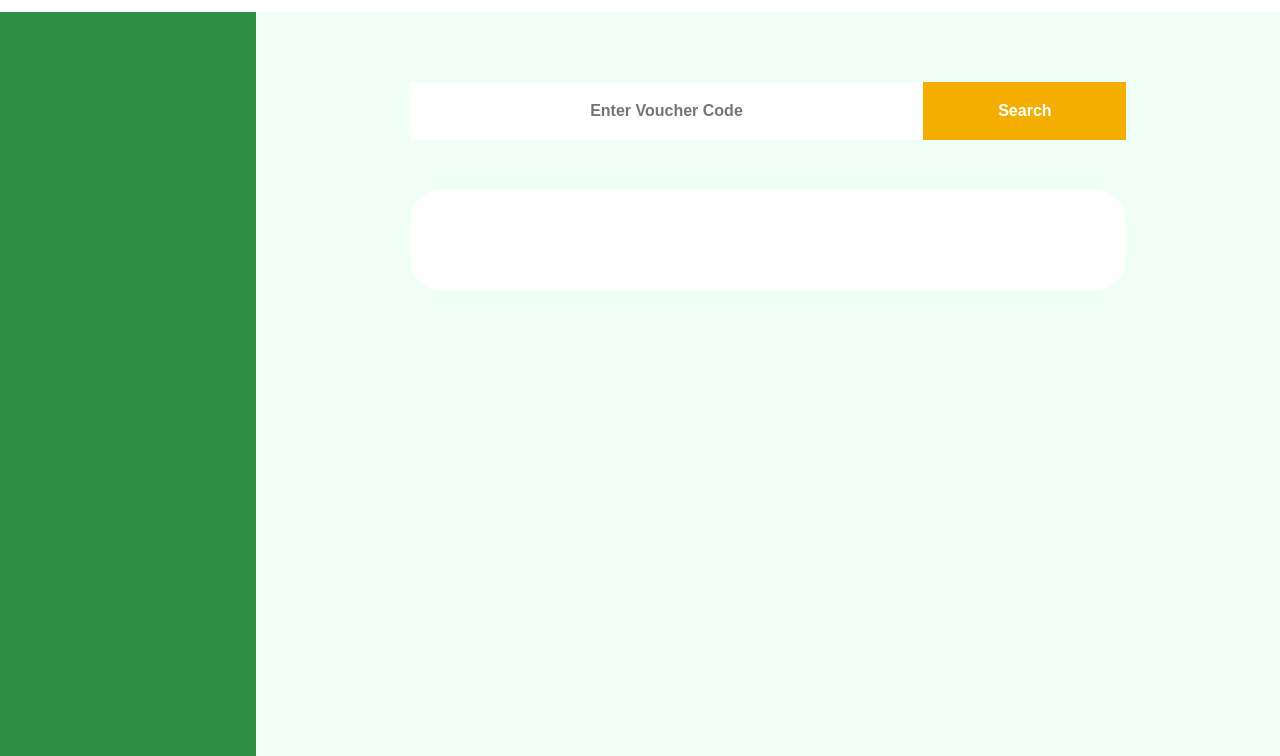
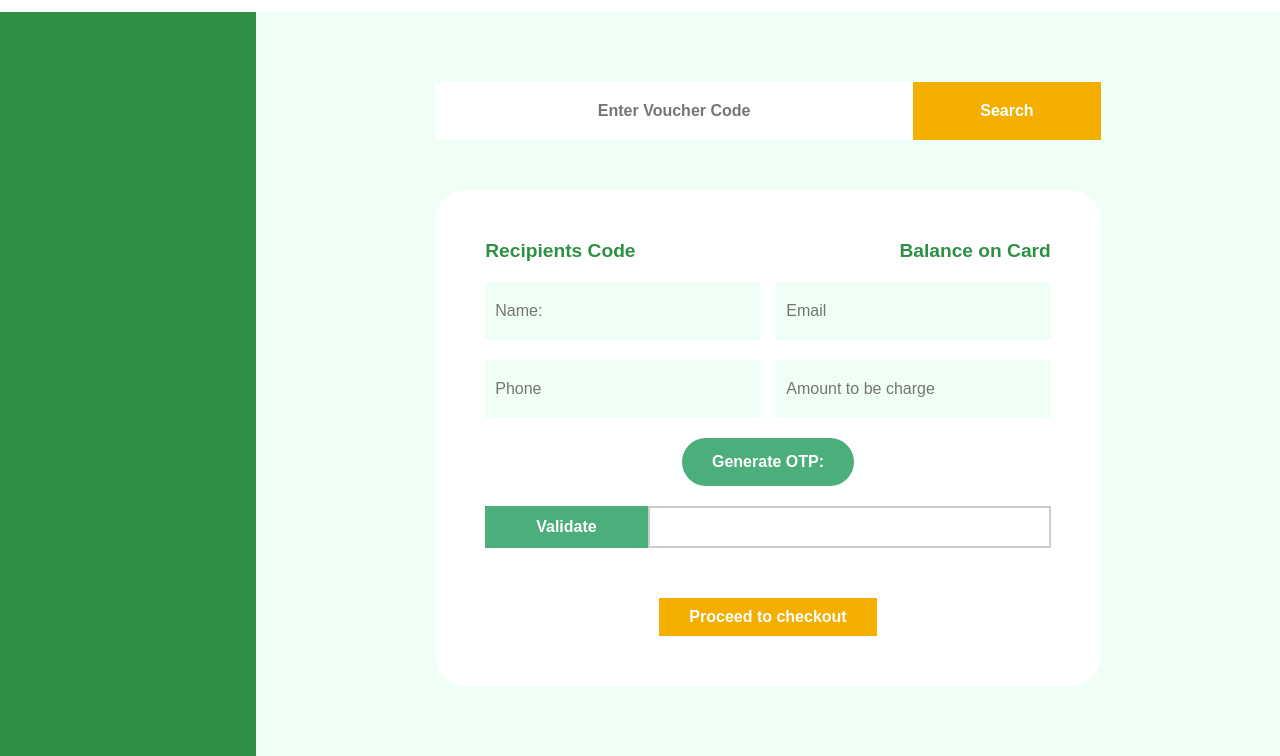
Before and after one commit to codebarz/bbgiftcard-associate, a plain HTML site: page index.html in a window 1280 px wide. Shown: the part 138-894 px from the top of the page. Before the commit the page ends 800 px from the top, so only its background shows below. Drawn offline with Linux system fonts and the light colour scheme.

Commit message:
completed for area

```diff
--- a/index.html
+++ b/index.html
@@ -37,11 +37,34 @@
       <nav class="side-nav"></nav>
       <section class="main-section">
         <div class="forms-area">
-          <div class="search-bar">
-            <input type="text" placeholder="Enter Voucher Code" />
-            <button>Search</button>
+          <form>
+            <div class="search-bar">
+              <input type="text" placeholder="Enter Voucher Code" />
+              <button>Search</button>
+            </div>
+          </form>
+          <div class="other-forms">
+            <div class="form-buttons">
+              <button>Recipients Code</button>
+              <button>Balance on Card</button>
+            </div>
+            <form>
+              <input type="text" placeholder="Name:" />
+              <input type="email" placeholder="Email" />
+              <input type="text" placeholder="Phone" />
+              <input type="number" placeholder="Amount to be charge" />
+              <div class="sub-area">
+                <button>Generate OTP:</button>
+              </div>
+            </form>
+            <div class="search-bar in-other-forms">
+              <button>Validate</button>
+              <input type="text" />
+            </div>
+            <div class="checkout">
+              <button>Proceed to checkout</button>
+            </div>
           </div>
-          <div class="other-forms"></div>
         </div>
       </section>
     </main>
--- a/styles.css
+++ b/styles.css
@@ -82,7 +82,7 @@
   align-items: center;
 }
 .forms-area {
-  width: 70%;
+  width: 65%;
   padding: 70px 0;
 }
 .search-bar {
@@ -95,6 +95,7 @@
   border: none;
   font-size: 1rem;
   text-align: center;
+  outline: none;
   font-weight: bold;
 }
 .search-bar button {
@@ -111,3 +112,69 @@
   border-radius: 30px;
   margin-top: 50px;
 }
+.other-form {
+  display: flex;
+  flex-direction: column;
+}
+.form-buttons {
+  display: flex;
+  justify-content: space-between;
+}
+.form-buttons button {
+  color: #2f9045;
+  font-weight: 600;
+  font-size: 1.2rem;
+  border: none;
+  background: none;
+}
+.other-forms form {
+  margin-top: 20px;
+  display: flex;
+  flex-wrap: wrap;
+  justify-content: space-between;
+}
+.other-forms form input {
+  padding: 20px 10px;
+  width: 45%;
+  margin-bottom: 20px;
+  background: #effff5;
+  border: none;
+  outline: none;
+  font-size: 1rem;
+}
+.sub-area {
+  width: 100%;
+  text-align: center;
+}
+.sub-area button {
+  background: #4bae7b;
+  color: #fff;
+  border: none;
+  padding: 15px 30px;
+  font-size: 1rem;
+  border-radius: 30px;
+  font-weight: 600;
+}
+.in-other-forms {
+  margin-top: 20px;
+}
+.in-other-forms input {
+  border: 2px solid #ccc;
+  padding: 10px;
+}
+.in-other-forms button {
+  background: #4bae7b;
+}
+.checkout {
+  width: 100%;
+  text-align: center;
+  margin-top: 50px;
+}
+.checkout button {
+  background: #f4ae00;
+  padding: 10px 30px;
+  color: #fff;
+  border: none;
+  font-size: 1rem;
+  font-weight: 600;
+}
```
